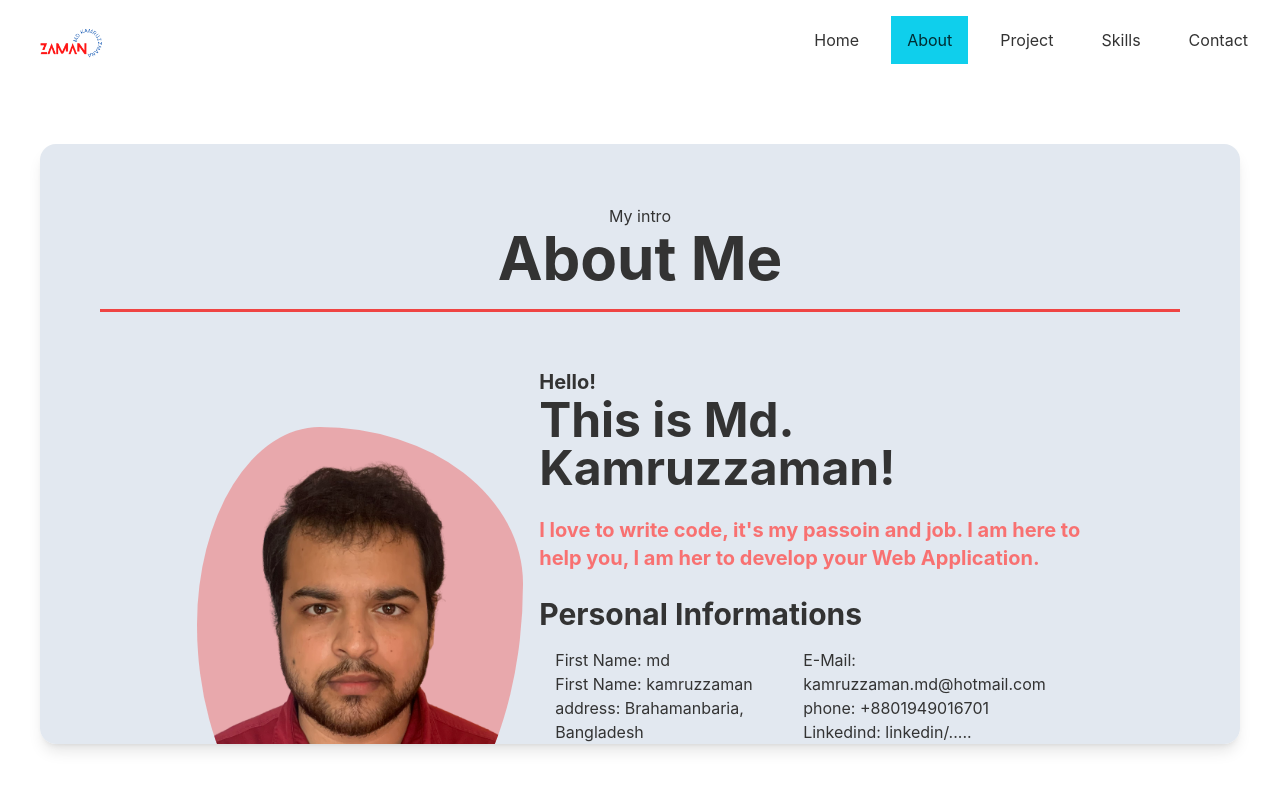
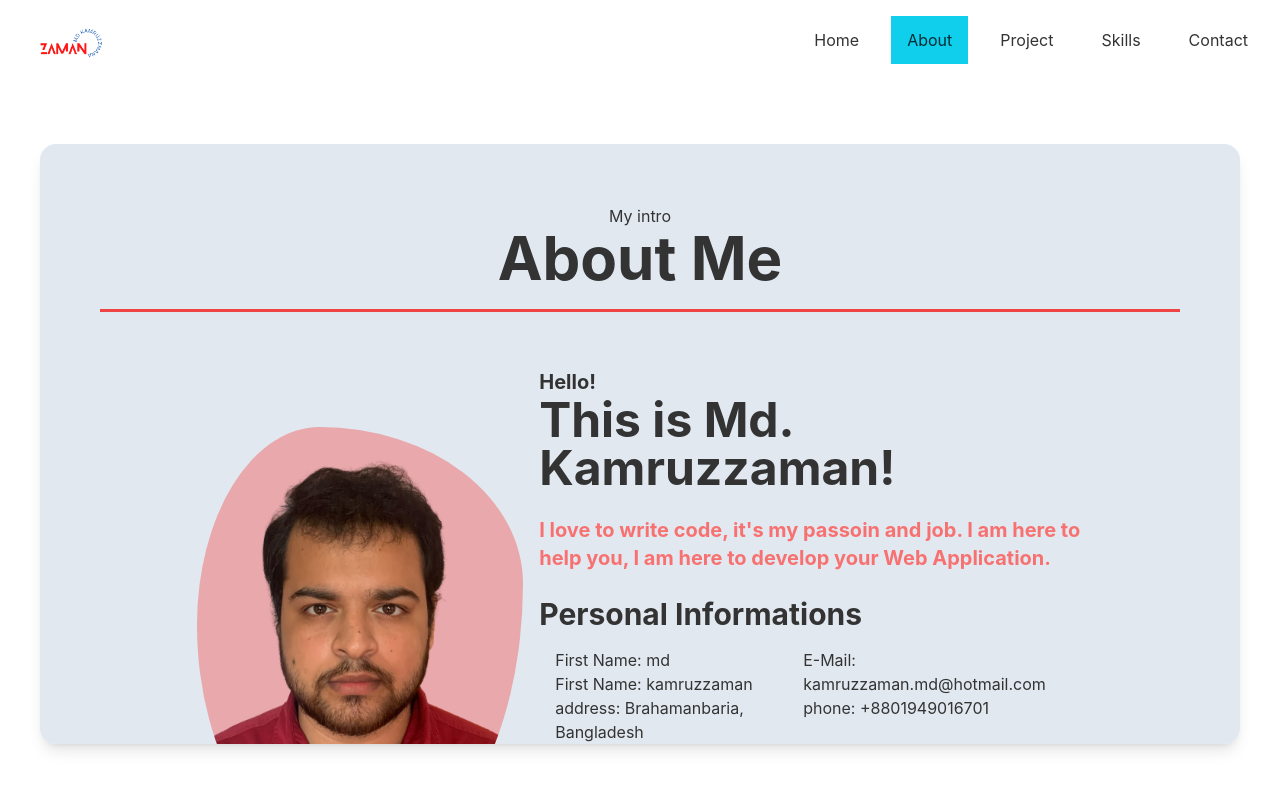
Before and after one commit to kamruzzaman-dev/portfolio, a React (Create React App) app: page /about in a window 1280 px wide. Shown: the top 790 px of the page. Built offline with nearby package versions, Linux system fonts and the light colour scheme.

Commit message:
resume profile link changed

```diff
--- a/src/Components/Bannar/Bannar.js
+++ b/src/Components/Bannar/Bannar.js
@@ -51,7 +51,7 @@ const Bannar = () => {
                         </div>
                         <div className='mt-5'>
                             <Link to='/contact' className="btn btn-primary uppercase text-white font-bold">contact me</Link>
-                            <button onClick={() => { window.open("https://drive.google.com/file/d/1yhrsJpWfAiYCfTUExa0PBsTWI1kVD6QN/view?usp=sharing", "_blank") }} className="btn btn-error ml-4 uppercase text-white font-bold">resume</button>
+                            <button onClick={() => { window.open("https://docs.google.com/document/d/1YOyoVuLzRRuzm1DFas-bcdznrCgJqOqI/edit?usp=sharing&ouid=104086493026586641626&rtpof=true&sd=true", "_blank") }} className="btn btn-error ml-4 uppercase text-white font-bold">resume</button>
                         </div>
                     </div>
                     <div className='w-full mask mask-circle file:lg:w-1/2 justify-self-center rounded-lg shadow-3xl'>
--- a/src/Components/Intro/Intro.js
+++ b/src/Components/Intro/Intro.js
@@ -16,7 +16,7 @@ const Intro = () => {
                 <div className='w-full lg:w-1/2'>
                     <h1 class="text-xl font-bold">Hello!</h1>
                     <h1 class="text-5xl font-bold">This is Md. Kamruzzaman!</h1>
-                    <p class="py-6 text-xl font-bold text-red-400">I love to write code, it's my passoin and job. I am here to help you, I am her to develop your Web Application.</p>
+                    <p class="py-6 text-xl font-bold text-red-400">I love to write code, it's my passoin and job. I am here to help you, I am here to develop your Web Application.</p>
                     <h1 class="text-3xl font-bold">Personal Informations</h1>
                     <div className='p-4 flex flex-col md:flex-row justify-between w-full'>
                         <div className=''>
@@ -28,12 +28,10 @@ const Intro = () => {
                         <div className='mt-6 lg:mt-0'>
                             <p>E-Mail: kamruzzaman.md@hotmail.com</p>
                             <p>phone: +8801949016701</p>
-                            <p>Linkedind: linkedin/.....</p>
-                            <p>GitHub: ................</p>
                         </div>
                     </div>
                     <div className='flex justify-center lg:justify-start my-4 lg:mt-0'>
-                        <button className='btn btn-error font-bold text-white'>Resume</button>
+                        <button onClick={() => { window.open("https://docs.google.com/document/d/1YOyoVuLzRRuzm1DFas-bcdznrCgJqOqI/edit?usp=sharing&ouid=104086493026586641626&rtpof=true&sd=true", "_blank") }} className='btn btn-error font-bold text-white'>Resume</button>
                     </div>
                     <div class=" p-6 flex justify-center">
                         <p onClick={() => { window.open("https://github.com/YeBenLing-ZAMAN", "_blank") }} className='px-3 hover:text-red-600 cursor-pointer'><svg xmlns="http://www.w3.org/2000/svg" width="34" height="34" fill="currentColor" class="bi bi-github" viewBox="0 0 16 16">
```
